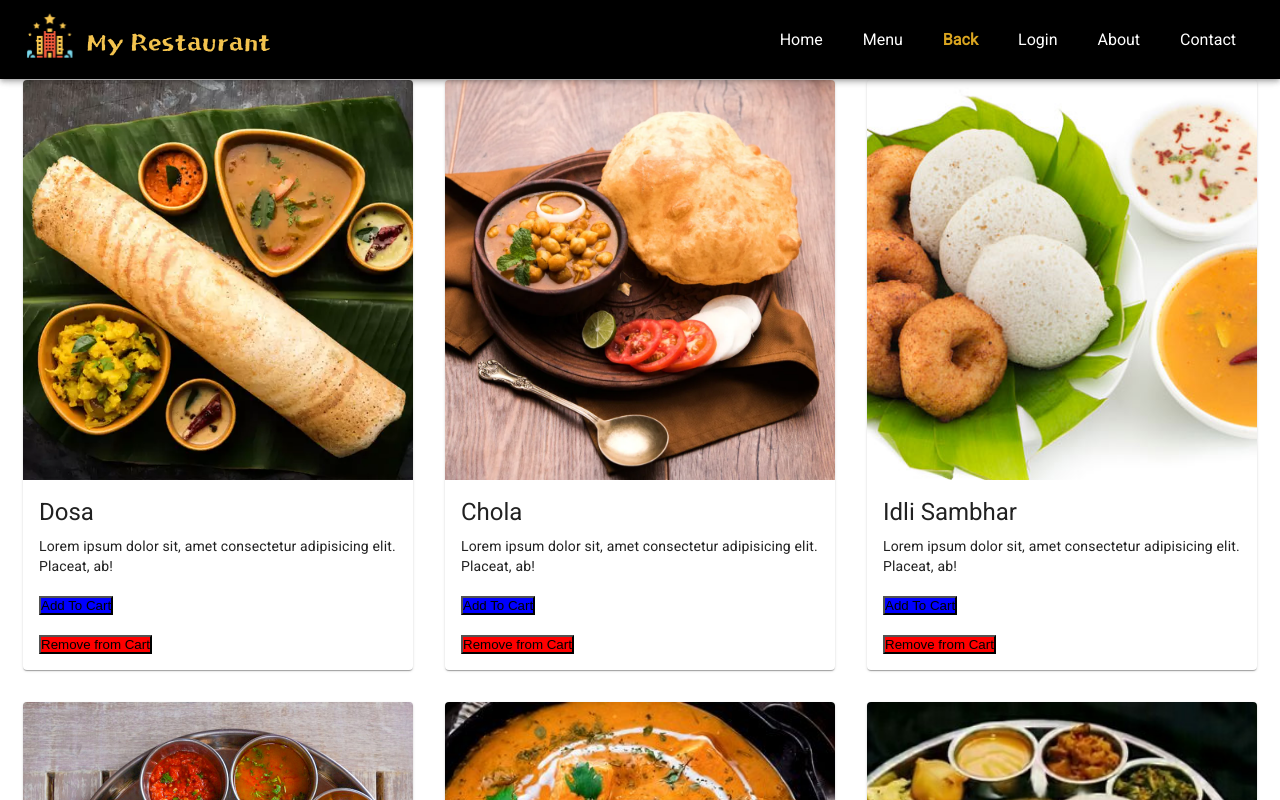
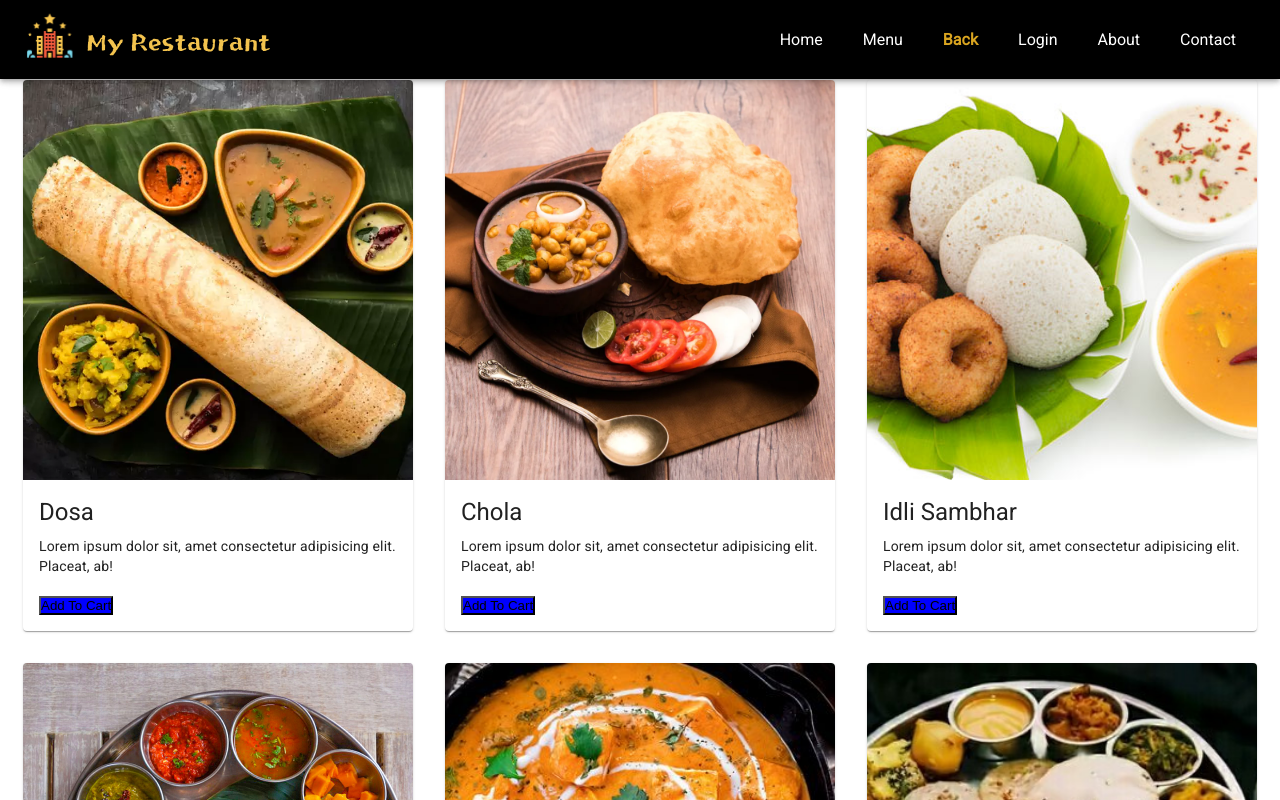
Before and after one commit to Rajkumar-pr/restaurant-app, a React (Create React App) app: page /back in a window 1280 px wide. Shown: the top 800 px of the page. Built offline with nearby package versions, Linux system fonts and the light colour scheme.

Commit message:
Update Back.js

```diff
--- a/src/pages/Back.js
+++ b/src/pages/Back.js
@@ -16,18 +16,7 @@ const Menu = () => {
     setCartItems([...cartItems, menu]);
   };
 
-  const removeFromCart = (menu) => {
 
-    let t=false;
-    {cartItems.map((men)=>{
-      if(men.id===menu.id & !t)
-      {
-      setTot((tot) => tot - menu.price);
-      t==true;
-      }
-    })}
-    setCartItems(updatedCart);
-  };
 
   return (
     <Layout>
@@ -50,7 +39,7 @@ const Menu = () => {
                 {/* Add to Cart Button */}
                 <button style={{ backgroundColor: 'blue', marginTop: '20px' }} onClick={() => addToCart(menu)}>Add To Cart</button>
                 <br />
-                <button style={{ backgroundColor: 'red', marginTop: '20px' }} onClick={() => removeFromCart(menu)}>Remove from Cart</button>
+
               </CardContent>
             </CardActionArea>
           </Card>
```
